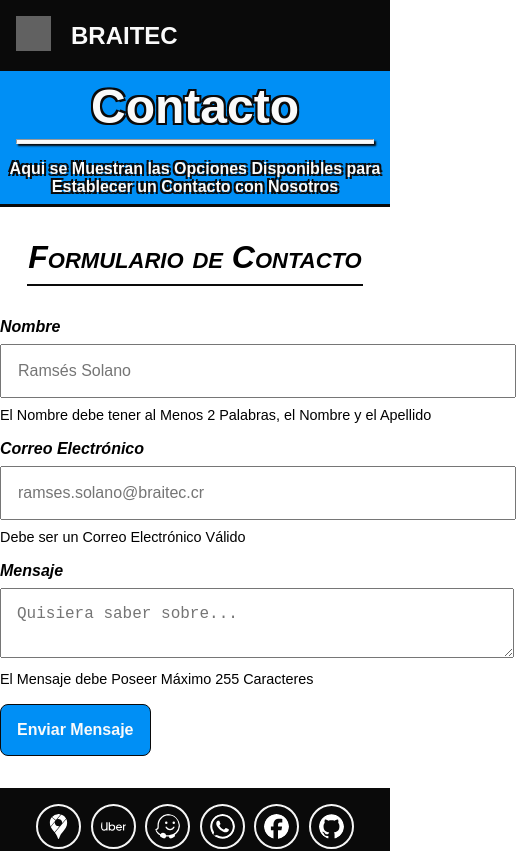
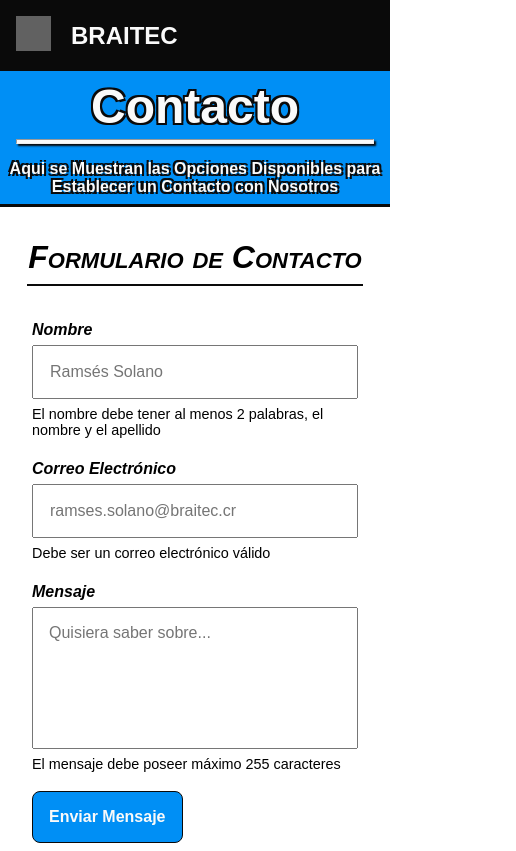
Before and after one commit to sh4dow18/braitec, a Next.js app: page /contact in a window 390 px wide. Shown: the top 851 px of the page, 516 px wide, since content can reach past the window. Built offline with nearby package versions, Linux system fonts and the light colour scheme; grey boxes are pictures that could not be loaded.

Commit message:
fix: contact form styles, responsiveness and semantics
Fix Input out of Section, Add Button Transition, Fix Contact Form Responsiveness and Add Autocomplete and Required Options to Inputs

```diff
--- a/src/app/contact/page.tsx
+++ b/src/app/contact/page.tsx
@@ -29,9 +29,11 @@ function Contact() {
               type="text"
               name="name"
               placeholder="Ramsés Solano"
+              autoComplete="name"
+              required
             />
             <small>
-              El Nombre debe tener al Menos 2 Palabras, el Nombre y el Apellido
+              El nombre debe tener al menos 2 palabras, el nombre y el apellido
             </small>
           </section>
           <section>
@@ -41,8 +43,10 @@ function Contact() {
               type="email"
               name="email"
               placeholder="ramses.solano@braitec.cr"
+              autoComplete="email"
+              required
             />
-            <small>Debe ser un Correo Electrónico Válido</small>
+            <small>Debe ser un correo electrónico válido</small>
           </section>
           <section>
             <label htmlFor="message">Mensaje</label>
@@ -50,8 +54,13 @@ function Contact() {
               id="message"
               name="message"
               placeholder="Quisiera saber sobre..."
+              rows={6}
+              maxLength={255}
+              autoComplete="on"
+              autoCorrect="on"
+              required
             />
-            <small>El Mensaje debe Poseer Máximo 255 Caracteres</small>
+            <small>El mensaje debe poseer máximo 255 caracteres</small>
           </section>
           <input type="submit" value="Enviar Mensaje" />
         </form>
--- a/src/stylesheets/pages/contact.css
+++ b/src/stylesheets/pages/contact.css
@@ -21,33 +21,17 @@ section h2 {
   /* Spacers */
   margin: 2rem auto;
 }
+
+/* Second Grade */
+
 .contact-form-container section {
+  /* Display */
+  display: flex;
+  flex-direction: column;
   /* Spacers */
   margin-block: 1rem;
 }
-.contact-form-container section * {
-  /* Display */
-  width: 100%;
-  /* Spacers */
-  margin-block: 0.5rem;
-}
-.contact-form-container section label {
-  /* Texts */
-  font-weight: bold;
-  font-style: italic;
-  font-size: 1rem;
-}
-.contact-form-container section :is(input, textarea) {
-  /* Spacers */
-  padding: 1rem;
-  /* Texts */
-  font-size: 1rem;
-}
-.contact-form-container section small {
-  /* Texts */
-  font-size: 0.9rem;
-}
-.contact-form-container input[type="submit"] {
+.contact-form-container > input[type="submit"] {
   /* Display */
   border-radius: 0.5rem;
   user-select: none;
@@ -62,3 +46,62 @@ section h2 {
   border: 1px solid var(--black);
   color: var(--white);
 }
+.contact-form-container > input[type="submit"]:hover {
+  /* Display */
+  transform: scale(1.05);
+  transition: transform 0.3s;
+}
+.contact-form-container > input[type="submit"]:not(:hover) {
+  /* Display */
+  transform: scale(1);
+  transition: transform 0.3s;
+}
+
+/* Third Grade */
+
+.contact-form-container section * {
+  /* Spacers */
+  margin-block: 0.2rem;
+}
+.contact-form-container section :is(input, textarea) {
+  /* Spacers */
+  padding: 1rem;
+  /* Texts */
+  font-size: 1rem;
+  font-family: Arial, Helvetica, sans-serif;
+}
+.contact-form-container section :is(input, textarea):focus-visible {
+  /* Colors */
+  outline: 1px solid var(--blue);
+}
+.contact-form-container section label {
+  /* Texts */
+  font-weight: bold;
+  font-style: italic;
+  font-size: 1rem;
+}
+.contact-form-container section textarea {
+  /* Display */
+  resize: none;
+}
+.contact-form-container section small {
+  /* Texts */
+  font-size: 0.9rem;
+}
+
+/* Media Queries */
+/* Sorted by Max Width */
+
+@media screen and (max-width: 750px) {
+  /* Main Tags Styles */
+  /* Sorted Alphabetically */
+
+  /* First Grade */
+
+  .contact-form-container {
+    /* Display */
+    width: auto;
+    /* Spacers */
+    margin-inline: 2rem;
+  }
+}
```
